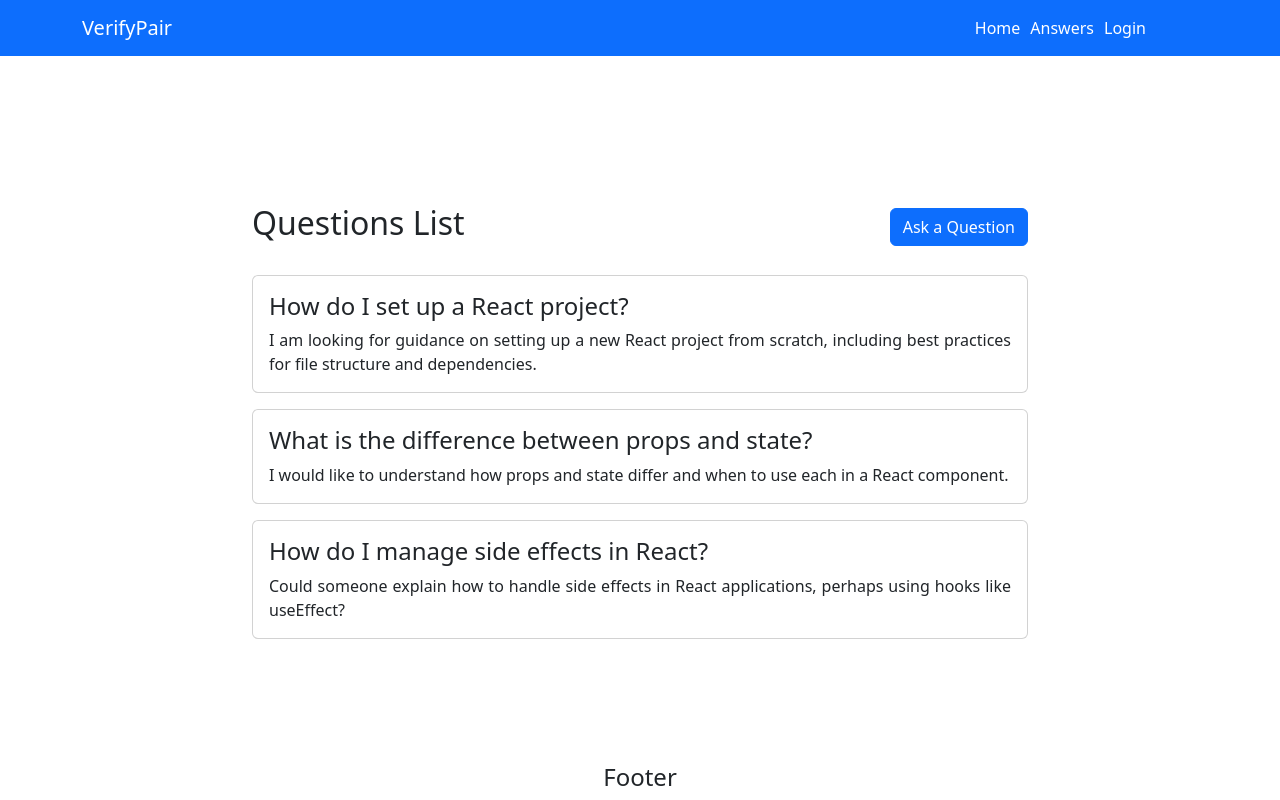
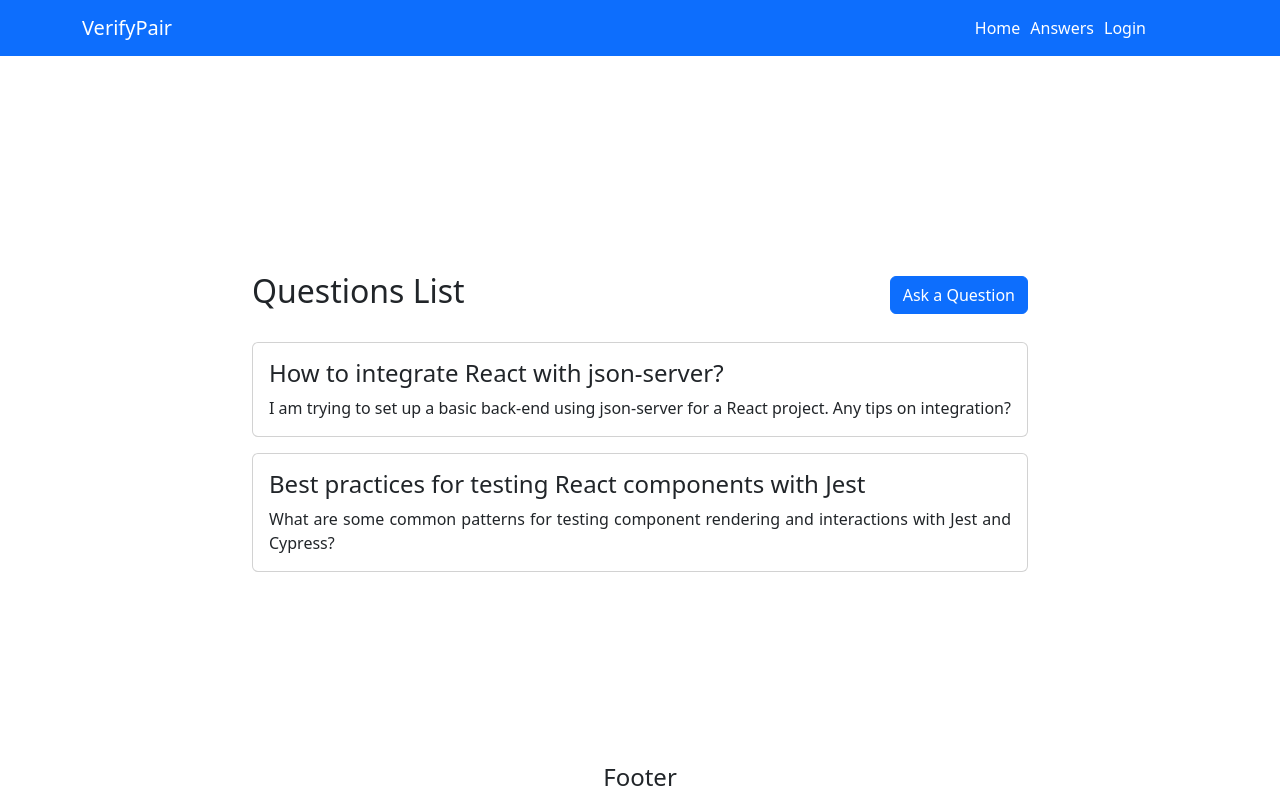
Before and after one commit to Study-Program-Applied-Computer-Science/usability-testing-and-verification-verifypair, a React (Vite) app: page /posts in a window 1280 px wide. Built offline with nearby package versions, Linux system fonts and the light colour scheme; data requests are answered from the project's data file.

Commit message:
Fix: Integrated db with the question components

```diff
--- a/src/components/QuestionForm.jsx
+++ b/src/components/QuestionForm.jsx
@@ -14,9 +14,10 @@ const QuestionForm = () => {
 
         const newQuestion = {
             id: Date.now(),
-            title,
-            description,
-            vote: { upvote: 0, downvote: 0 }
+            question_title:title,
+            question_description: description,
+            vote: { upvote: 0, downvote: 0 },
+            answers: [],
         };
 
         addQuestion(newQuestion);
--- a/src/components/QuestionsContext.jsx
+++ b/src/components/QuestionsContext.jsx
@@ -1,31 +1,30 @@
-import { createContext, useState } from 'react';
+import { createContext, useState, useEffect } from 'react';
 
 export const QuestionsContext = createContext();
 
 export const QuestionsProvider = ({ children }) => {
-    const [questions, setQuestions] = useState([
-        {
-            id: 1,
-            title: 'How do I set up a React project?',
-            description: 'I am looking for guidance on setting up a new React project from scratch, including best practices for file structure and dependencies.',
-            vote: { upvote: 8, downvote: 0 }
-        },
-        {
-            id: 2,
-            title: 'What is the difference between props and state?',
-            description: 'I would like to understand how props and state differ and when to use each in a React component.',
-            vote: { upvote: 5, downvote: 1 }
-        },
-        {
-            id: 3,
-            title: 'How do I manage side effects in React?',
-            description: 'Could someone explain how to handle side effects in React applications, perhaps using hooks like useEffect?',
-            vote: { upvote: 3, downvote: 0 }
-        }
-    ]);
+    const [questions, setQuestions] = useState([]);
+
+    useEffect(() => {
+        fetch('http://localhost:3001/question')
+            .then((res) => res.json())
+            .then((data) => setQuestions(data))
+            .catch((err) => console.error('Error fetching questions:', err));
+    }, []);
 
     const addQuestion = (newQuestion) => {
-        setQuestions((prev) => [newQuestion, ...prev]);
+        fetch('http://localhost:3001/question', {
+            method: 'POST',
+            headers: {
+                'Content-Type': 'application/json'
+            },
+            body: JSON.stringify(newQuestion)
+        })
+            .then((res) => res.json())
+            .then((data) => {
+                setQuestions((prev) => [data, ...prev]);
+            })
+            .catch((err) => console.error('Error adding question:', err));
     };
 
     return (
--- a/src/components/QuestionsList.jsx
+++ b/src/components/QuestionsList.jsx
@@ -1,4 +1,4 @@
-import { useState, useContext } from "react";
+import { useContext } from "react";
 import { useNavigate } from "react-router-dom";
 import { QuestionsContext } from './QuestionsContext';
 
@@ -22,9 +22,9 @@ const QuestionsList = () => {
             {questions.map((question) => (
                 <div key={question.id} className="card mt-3">
                     <div className="card-body">
-                        <h4 className="card-title" style={{ textAlign: 'justify' }}>{question.title}</h4>
+                        <h4 className="card-title" style={{ textAlign: 'justify' }}>{question.question_title}</h4>
                         <p className="card-text" style={{ textAlign: 'justify' }}>
-                            {question.description}
+                            {question.question_description}
                         </p>
                     </div>
                 </div>
```
